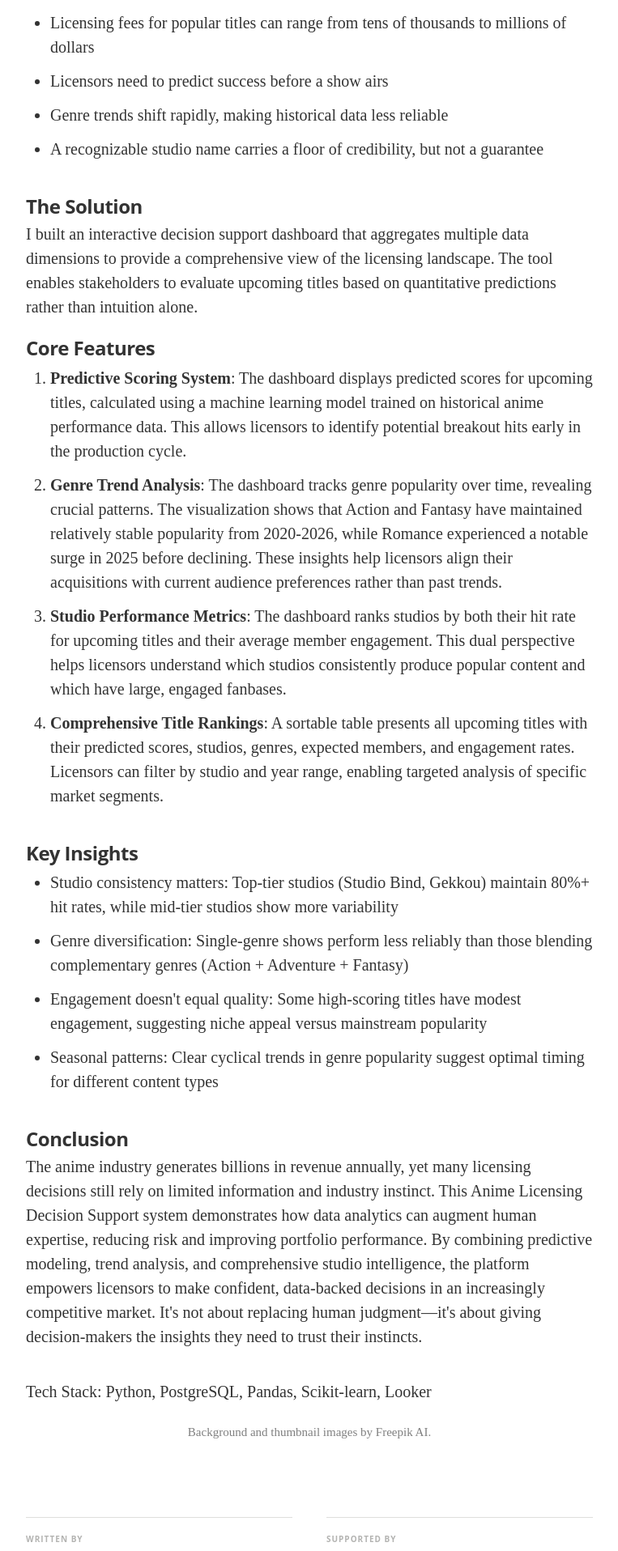
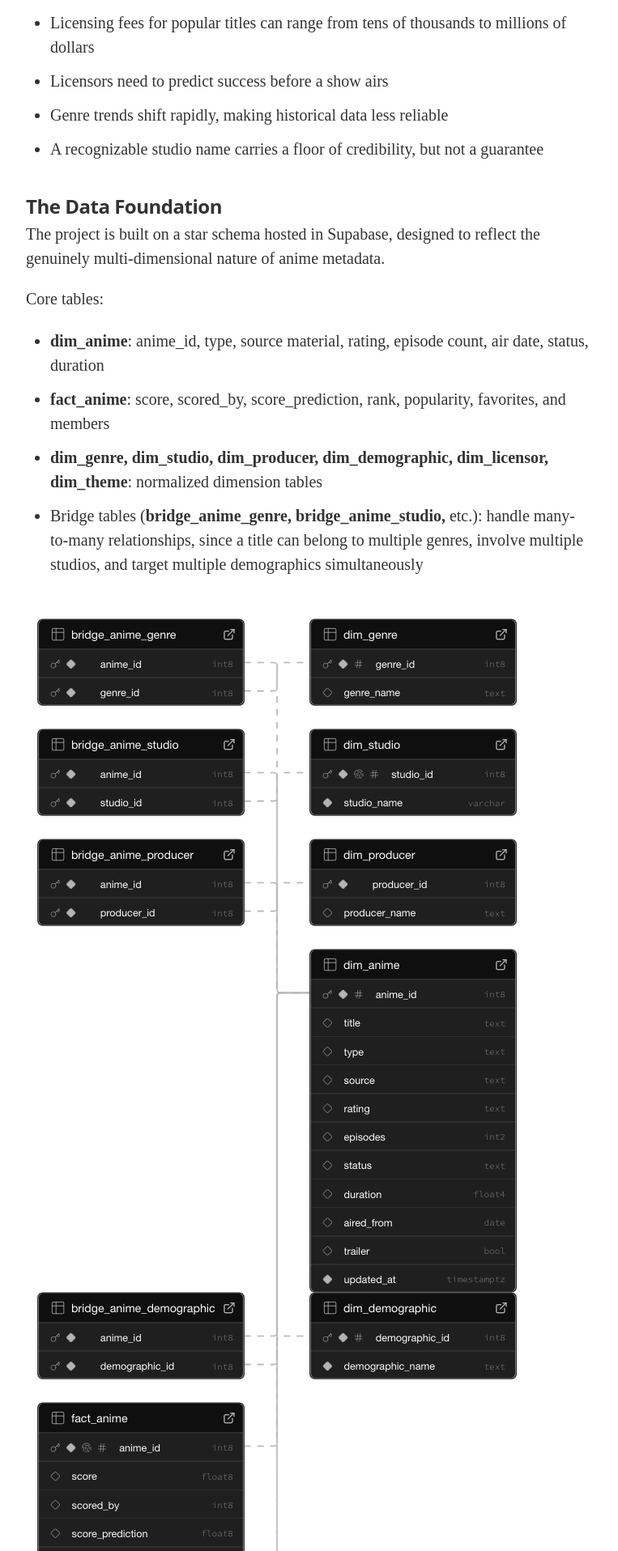
Before and after one commit to jdzuniga/jdzuniga.github.io, a Jekyll site: the page built from _posts/2026-01-01-anime-licensing.html, in a window 1280 px wide. Shown: the part 1476-3392 px from the top of the page at 81% size, without its empty margins (258-1021 px from the left). Built offline with Jekyll 4.4.1, drawn with Linux system fonts in a browser that asks for light colours; nearby versions of some CDN libraries; some web fonts are replaced; some of the changed text lies outside the part shown.

Commit message:
updated: deisgn

```diff
--- a/_posts/2025-12-01-ibm-attrition.html
+++ b/_posts/2025-12-01-ibm-attrition.html
@@ -2,8 +2,7 @@
 layout: post
 title:  "IBM Employee Attrition Analysis"
 date:   2025-12-01
-tags: regular
-categories: Python Tableau
+tags: [regular, Python, Tableau]
 image: /assets/article_images/ibm-attrition/background.jpg
 image2: /assets/article_images/ibm-attrition//background.jpg
 thumbnail: /assets/article_images/ibm-attrition//thumbnail.webp
--- a/_posts/2026-01-01-anime-licensing.html
+++ b/_posts/2026-01-01-anime-licensing.html
@@ -2,8 +2,7 @@
 layout: post
 title:  "Anime Licensing Decision Support"
 date:   2026-01-01
-tags: regular
-categories: Python SQL ML Looker
+tags: [regular, Python, SQL, ML, Looker, Supabase]
 image: /assets/article_images/anime-licensing/background.jpg
 image2: /assets/article_images/anime-licensing/background.jpg
 thumbnail: /assets/article_images/anime-licensing/thumbnail.jpg
@@ -39,26 +38,47 @@
     </li>
 </ul>
 
+
+<h3>
+    The Data Foundation
+</h3>
+<p>
+    The project is built on a star schema hosted in Supabase, designed to reflect the genuinely multi-dimensional nature of anime metadata.
+</p>
+<p>Core tables:</p>
+<ul>
+    <li>
+        <strong>dim_anime</strong>: anime_id, type, source material, rating, episode count, air date, status, duration
+    </li>
+    <li><strong>fact_anime</strong>: score, scored_by, score_prediction, rank, popularity, favorites, and members</li>
+    <li><strong>dim_genre, dim_studio, dim_producer, dim_demographic, dim_licensor, dim_theme</strong>: normalized dimension tables</li>
+    <li>Bridge tables (<strong>bridge_anime_genre, bridge_anime_studio,</strong> etc.): handle many-to-many relationships, since a title can belong to multiple genres, involve multiple studios, and target multiple demographics simultaneously</li>
+</ul>
+
+<img src="/../assets/article_images/anime-licensing/db.png" alt="star schema structure"/>
+
 <h3>The Solution</h3>
 <p>
-I built an interactive decision support dashboard that aggregates multiple data dimensions to provide a comprehensive view of the licensing landscape. The tool enables stakeholders to evaluate upcoming titles based on quantitative predictions rather than intuition alone.
+I built an interactive decision support dashboard that aggregates multiple data dimensions to provide a comprehensive view of the licensing landscape. The tool enables stakeholders to evaluate titles based on quantitative predictions rather than intuition alone.
 </p>
 
 <!-- <iframe width="750" height="500" src="https://lookerstudio.google.com/embed/reporting/a90c2df0-4f24-4530-8cf0-3ccfda4def83/page/4VtjF" frameborder="0" style="border:0" allowfullscreen sandbox="allow-storage-access-by-user-activation allow-scripts allow-same-origin allow-popups allow-popups-to-escape-sandbox"></iframe> -->
 
 <h3>Core Features</h3>
-<ol>
+<ul>
     <li><strong>Predictive Scoring System</strong>: The dashboard displays predicted scores for upcoming titles, calculated using a machine learning model trained on historical anime performance data. This allows licensors to identify potential breakout hits early in the production cycle.</li>
     <li><strong>Genre Trend Analysis</strong>: The dashboard tracks genre popularity over time, revealing crucial patterns. The visualization shows that Action and Fantasy have maintained relatively stable popularity from 2020-2026, while Romance experienced a notable surge in 2025 before declining. These insights help licensors align their acquisitions with current audience preferences rather than past trends.</li>
-    <li><strong>Studio Performance Metrics</strong>: The dashboard ranks studios by both their hit rate for upcoming titles and their average member engagement. This dual perspective helps licensors understand which studios consistently produce popular content and which have large, engaged fanbases.</li>
+    <li><strong>Studio Performance Metrics</strong>: A studio can accumulate large audiences through volume just as easily as through excellence. What it signals is the ability to build and retain audiences over time, capturing production consistency, distribution quality, and marketing relationships in a single number.</li>
+    <li><strong>Audience vs. Score Scatter Plot</strong>: The scatter plot plots every title with audience size on the x-axis and community score on the y-axis.</li>
     <li><strong>Comprehensive Title Rankings</strong>: A sortable table presents all upcoming titles with their predicted scores, studios, genres, expected members, and engagement rates. Licensors can filter by studio and year range, enabling targeted analysis of specific market segments.</li>
-</ol>
+</ul>
 
 <h3>Key Insights</h3>
 <ul>
     <li>
-        Studio consistency matters: Top-tier studios (Studio Bind, Gekkou) maintain 80%+ hit rates, while mid-tier studios show more variability
+        Using the scatter plot:
     </li>
+
     <li>
         Genre diversification: Single-genre shows perform less reliably than those blending complementary genres (Action + Adventure + Fantasy)
     </li>
--- a/css/main.sass
+++ b/css/main.sass
@@ -144,19 +144,18 @@
       align-items: flex-start
       margin: 20px 0 0 0
       .post-thumb
-        width: 130px
-        height: 130px
+        width: 125px
+        height: 125px
         object-fit: cover
         border-radius: 14px
       img
         margin: 5px 20px 0 0
-        border: 1px solid #e6e6e6
       .abc
         p
           margin: 0 0 0 0
           font-size: 17px
 
-        .post-cat
+        .post-tag
           background-color: #f6f6f6
           color: #454545
           font-size: 0.6rem
--- a/index.html
+++ b/index.html
@@ -77,8 +77,10 @@
                 {% endif %}
                 <div class="abc">
                 <p>{{ post.excerpt | strip_html | truncatewords: 35 }}</p>
-                {% for cat in post.categories %}
-                  <span class="post-cat">{{ cat }}</span>
+                {% for tag in post.tags %}
+                  {% unless tag == "featured" or tag == "regular" %}
+                    <span class="post-tag">{{ tag }}</span>
+                  {% endunless %}
                 {% endfor %}
                 </div>
               </div>
```
Also changed, not shown: assets/article_images/anime-licensing/db.png (added), assets/images/a.jpg (deleted), 1 other file.
